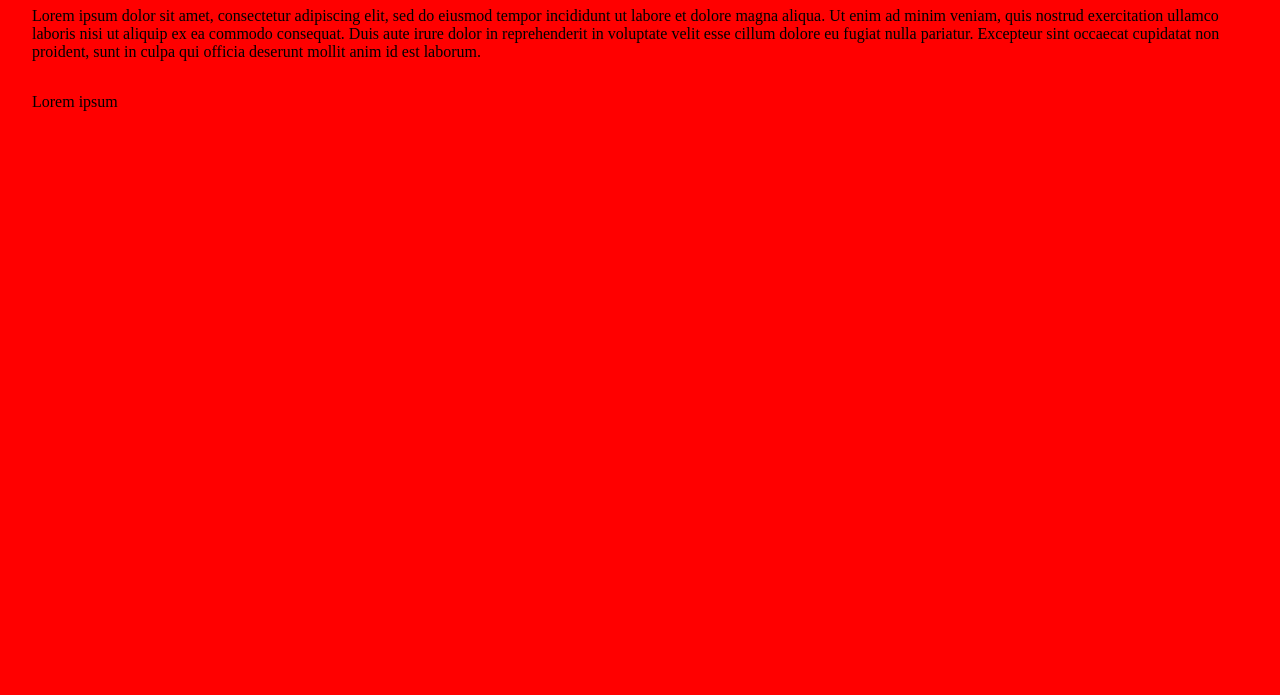
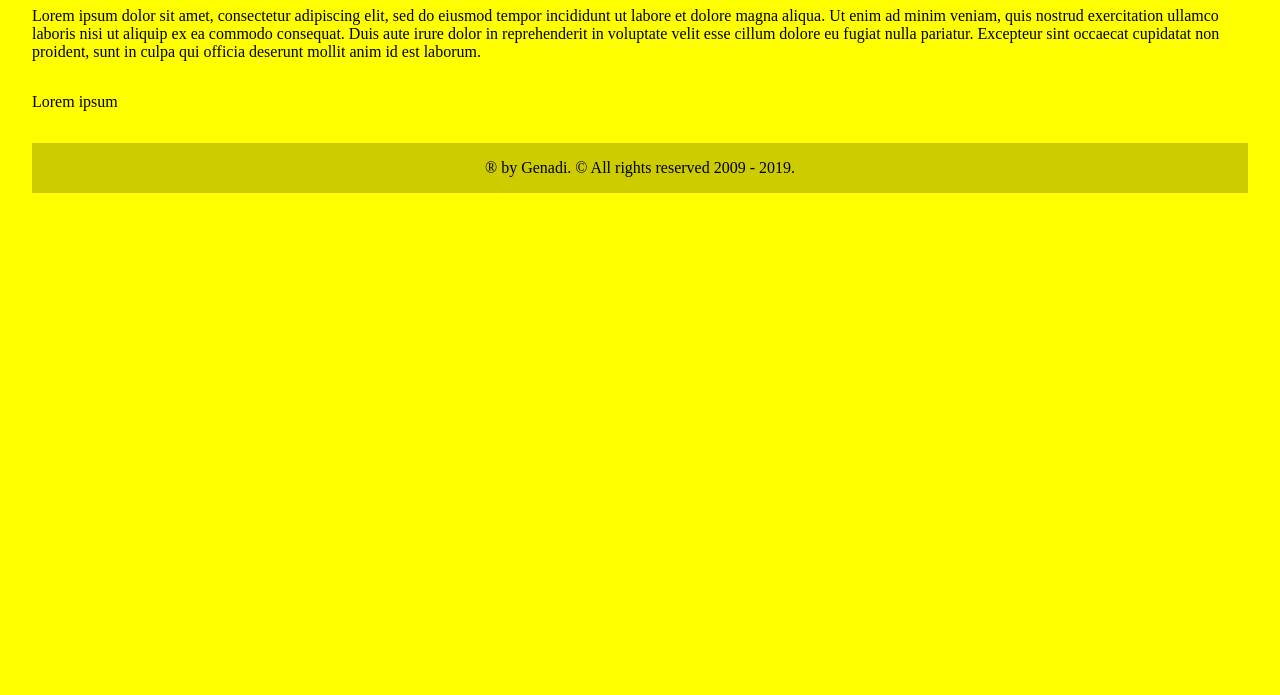
Before and after one commit to genadi60/front-end-test-repo, a plain HTML site: page index.html in a window 1280 px wide. Shown: the part 105-800 px from the top of the page. Drawn offline with Linux system fonts and the light colour scheme.

Commit message:
Implemented footer

```diff
--- a/index.html
+++ b/index.html
@@ -13,5 +13,8 @@
     Lorem ipsum dolor sit amet, consectetur adipiscing elit, sed do eiusmod tempor incididunt ut labore et dolore magna aliqua. Ut enim ad minim veniam, quis nostrud exercitation ullamco laboris nisi ut aliquip ex ea commodo consequat. Duis aute irure dolor in reprehenderit in voluptate velit esse cillum dolore eu fugiat nulla pariatur. Excepteur sint occaecat cupidatat non proident, sunt in culpa qui officia deserunt mollit anim id est laborum.
 </p>
 <p>Lorem ipsum</p>
+<footer>
+    &reg; by Genadi. &copy;  All rights reserved 2009 - 2019.
+</footer>
 </body>
 </html>
--- a/styles.css
+++ b/styles.css
@@ -1,9 +1,15 @@
 body {
     padding: 2rem;
     margin: 0;
-    background: #F00;
+    background: #FF0;
 }
 
 p {
     padding-bottom: 1rem;
 }
+
+footer {
+    background: rgba(0, 0, 0, 0.2);
+    text-align: center;
+    padding: 1em;
+}
```
